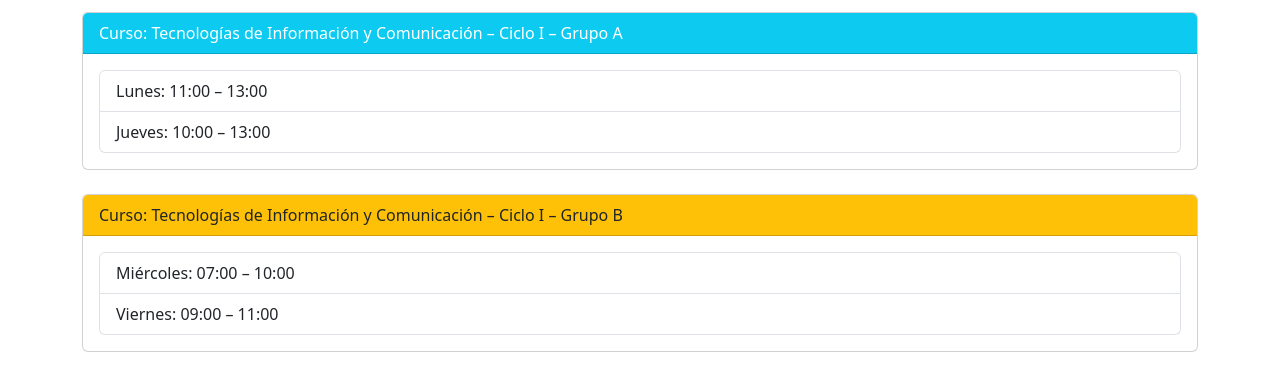
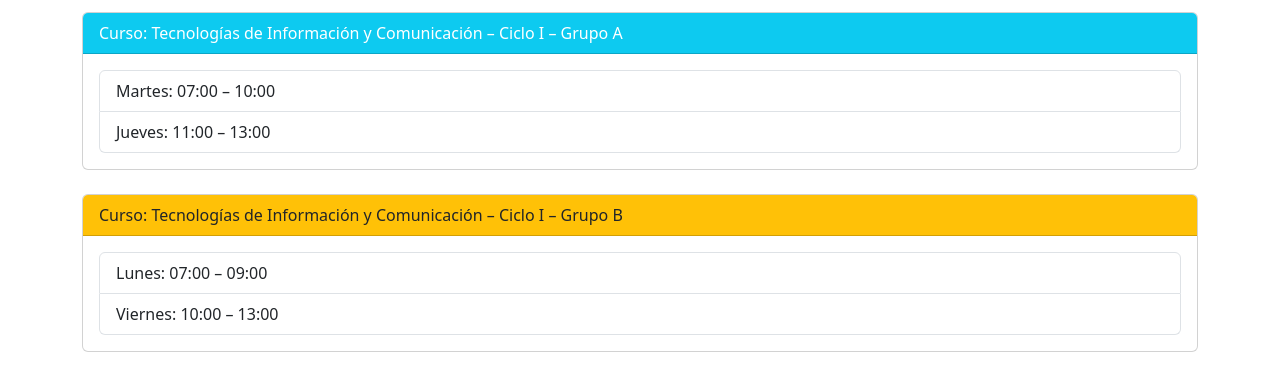
Before and after one commit to RnAraujo/timetable, a plain HTML site: page docs/index.html in a window 1280 px wide. Shown: the part 153-524 px from the top of the page. Drawn offline with nearby package versions, Linux system fonts and the light colour scheme.

Commit message:
changes timetable

```diff
--- a/docs/index.html
+++ b/docs/index.html
@@ -21,8 +21,8 @@
       </div>
       <div class="card-body">
         <ul class="list-group">
-          <li class="list-group-item">Lunes: 11:00 – 13:00</li>
-          <li class="list-group-item">Jueves: 10:00 – 13:00</li>
+          <li class="list-group-item">Martes: 07:00 – 10:00</li>
+          <li class="list-group-item">Jueves: 11:00 – 13:00</li>
         </ul>
       </div>
     </div>
@@ -33,8 +33,8 @@
       </div>
       <div class="card-body">
         <ul class="list-group">
-          <li class="list-group-item">Miércoles: 07:00 – 10:00</li>
-          <li class="list-group-item">Viernes: 09:00 – 11:00</li>
+          <li class="list-group-item">Lunes: 07:00 – 09:00</li>
+          <li class="list-group-item">Viernes: 10:00 – 13:00</li>
         </ul>
       </div>
     </div>
```
